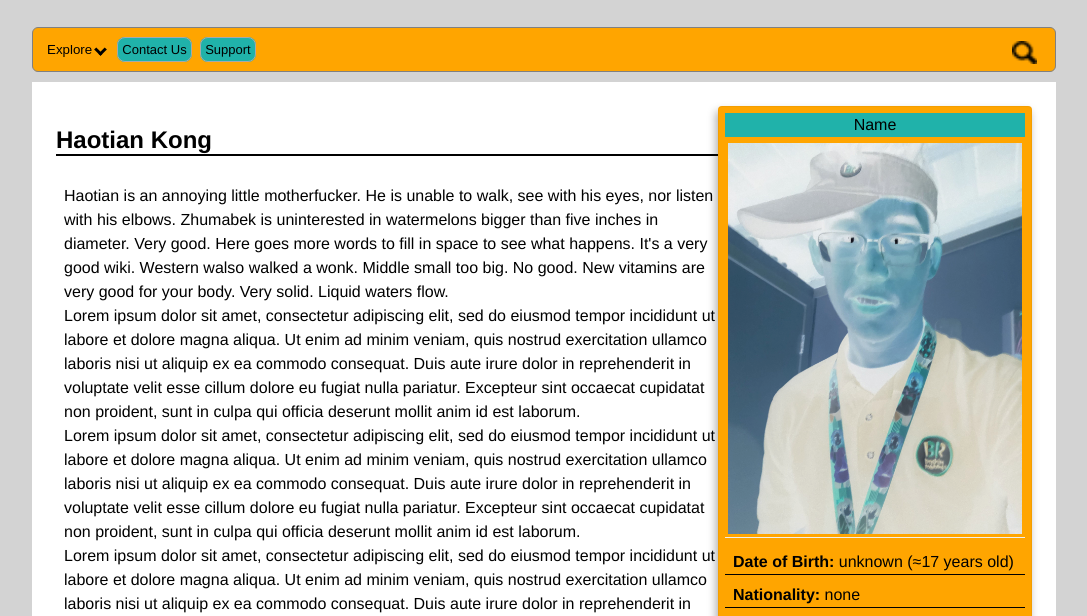
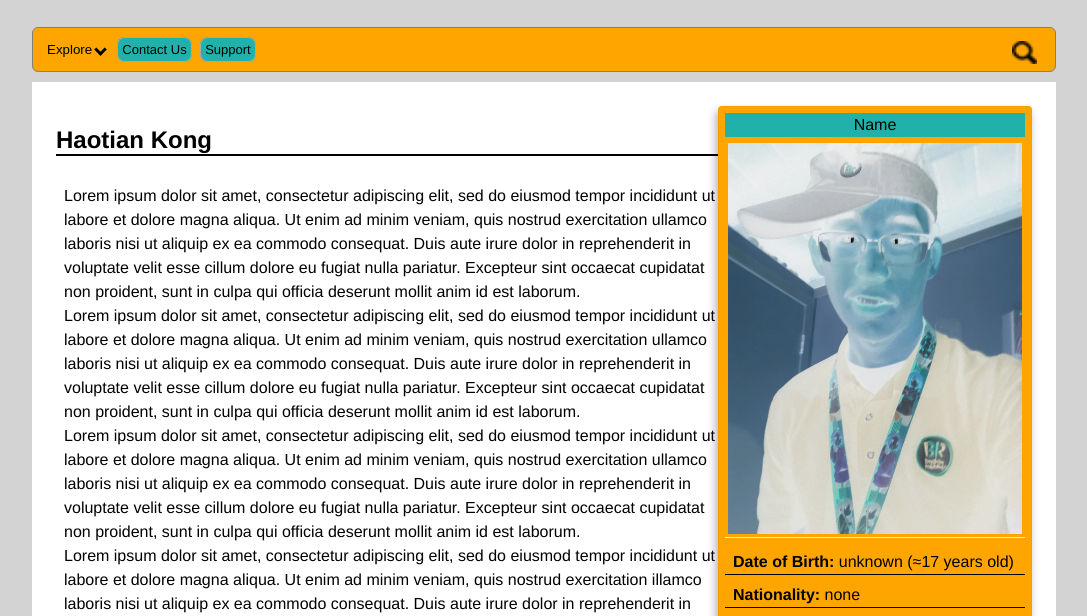
Before and after one commit to sandor-06/sandor-06.github.io, a plain HTML site: page haotian.html in a window 1280 px wide. Shown: the part 172-788 px from the top of the page, without its empty margins (96-1183 px from the left). Drawn offline with Linux system fonts and the light colour scheme.

Commit message:
Update haotian.html

```diff
--- a/haotian.html
+++ b/haotian.html
@@ -108,8 +108,7 @@ placeholder="Search" aria-label="Search" autocapitalize="sentences" title="Searc
                     Haotian Kong
                 </h2>
                 <p>
-                    Haotian is an annoying little motherfucker. He is unable to walk, see with his eyes, nor listen with his elbows. Zhumabek is uninterested in watermelons bigger than five inches in diameter. Very good. Here goes more words to fill in space to see what happens. It's a very good wiki. Western walso walked a wonk. Middle small too big. No good. New vitamins are very good for your body. Very solid. Liquid waters flow.
-                    <br>
+
                     Lorem ipsum dolor sit amet, consectetur adipiscing elit, sed do eiusmod tempor incididunt ut labore et dolore magna aliqua. Ut enim ad minim veniam, quis nostrud exercitation ullamco laboris nisi ut aliquip ex ea commodo consequat. Duis aute irure dolor in reprehenderit in voluptate velit esse cillum dolore eu fugiat nulla pariatur. Excepteur sint occaecat cupidatat non proident, sunt in culpa qui officia deserunt mollit anim id est laborum.
                     <br>
                     Lorem ipsum dolor sit amet, consectetur adipiscing elit, sed do eiusmod tempor incididunt ut labore et dolore magna aliqua. Ut enim ad minim veniam, quis nostrud exercitation ullamco laboris nisi ut aliquip ex ea commodo consequat. Duis aute irure dolor in reprehenderit in voluptate velit esse cillum dolore eu fugiat nulla pariatur. Excepteur sint occaecat cupidatat non proident, sunt in culpa qui officia deserunt mollit anim id est laborum.
```
